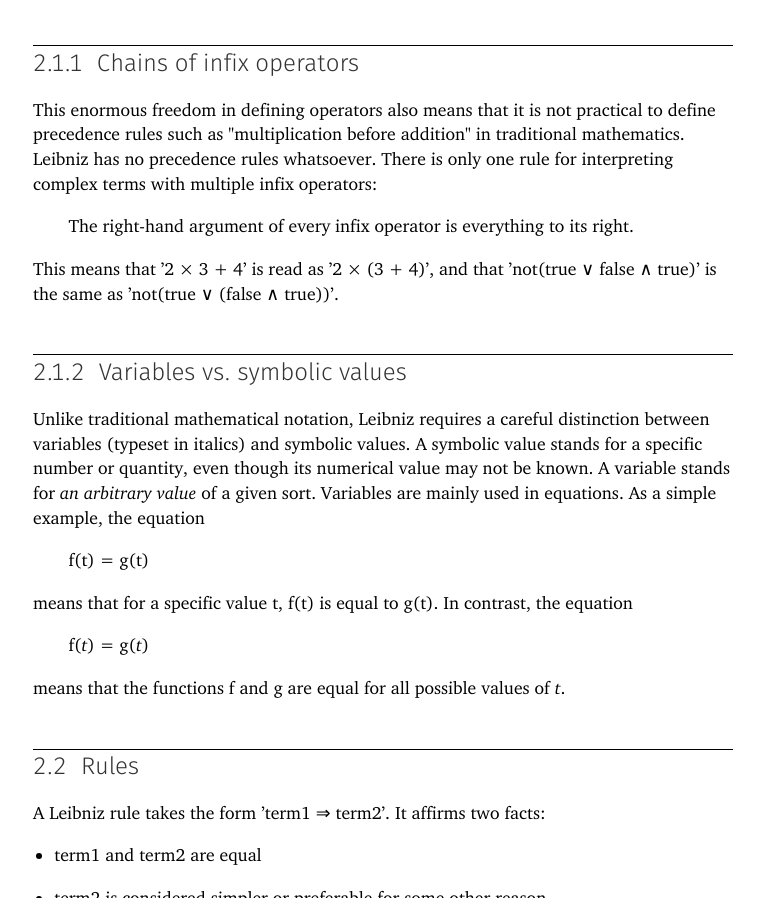
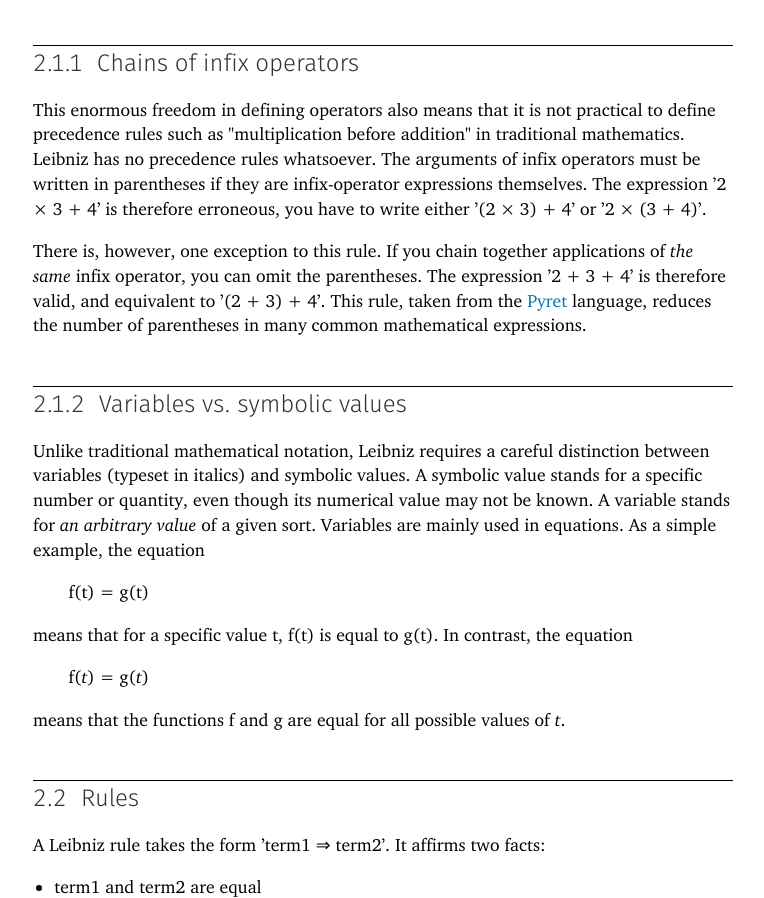
Before and after one commit to khinsen/leibniz, a plain HTML site: page docs/index.html in a window 1280 px wide. Shown: the part 3249-4147 px from the top of the page, without its empty margins (222-986 px from the left). Drawn offline with Linux system fonts and the light colour scheme.

Commit message:
Updated rendered manual

```diff
--- a/docs/index.html
+++ b/docs/index.html
@@ -4,8 +4,12 @@
 </div><div class="SIntrapara"><ul><li><p>Prefix operators: sin(t), &#8730;(2), f(<span style="font-style: italic">x</span>, <span style="font-style: italic">y</span>)</p></li><li><p>Infix operators: a + b, <span style="font-style: italic">x</span> &#247; 2</p></li><li><p>Three special operators: f[t], a<span style="vertical-align: sub; font-size: 80%">i</span>, <span style="font-style: italic">x</span><span style="vertical-align: super; font-size: 80%">2</span></p></li></ul></div></p><p>Each Leibniz term has a <span style="font-style: italic">sort</span> attached to it that characterizes the value represented by the term. For example, the sort of 2 is &#8469;, which is the sort of natural numbers. The sort of -5 is &#8484;nz, the sort of non-zero integers. Sorts can have subsorts, which can be interpreted much like subsets in set theory. For example, &#8484;nz is a subsort of &#8484;, the sort of integers. The sort &#8469; is also a subsort of &#8484;, since all natural numbers are also integers.</p><p><div class="SIntrapara">A term algebra defines which terms are admissible in a specific context and what their sorts are. The definition of a term algebra specifies
 </div><div class="SIntrapara"><ul><li><p>a set of sorts</p></li><li><p>a set of subset relations between the sorts</p></li><li><p>a set of symbolic values, each with an assigned sort</p></li><li><p>which numbers are allowed (integer numbers, rational numbers, floating-point numbers</p></li><li><p>a set of variables, each with an assigned sort</p></li><li><p>a set of operators with a specification of sorts for all arguments and the sort of the resulting term</p></li></ul></div></p><p><div class="SIntrapara">As a simple example, a Boolean algebra can be defined as follows:
 </div><div class="SIntrapara"><ul><li><p>the single sort &rsquo;boolean&rsquo;</p></li><li><p>the symbolic values &rsquo;true:boolean&rsquo; and &rsquo;false:boolean&rsquo;</p></li><li><p>the prefix operator &rsquo;not(boolean) : boolean&rsquo;</p></li><li><p>the infix operators &rsquo;boolean &#8743; boolean : boolean&rsquo; and &rsquo;boolean &#8744; boolean : boolean&rsquo;</p></li></ul></div><div class="SIntrapara">In this term algebra, &rsquo;true &#8743; not(false)&rsquo; and &rsquo;not(true &#8744; false &#8743; true)&rsquo; are valid terms, both of sort &rsquo;boolean&rsquo;, whereas &rsquo;true &#8743; 2&rsquo; is not (no numbers are allowed), nor is &rsquo;true + false&rsquo; (the operator + was not defined for boolean values).</div></p><p><div class="SIntrapara">Note that there is nothing special about + or &#8744; in Leibniz. Prefix and infix operators can be almost arbitrary symbols, and you can make up any number of them. Our Boolean algebra could just as well be defined as
-</div><div class="SIntrapara"><ul><li><p>the single sort &rsquo;B&rsquo;</p></li><li><p>the symbolic values &rsquo;T:B&rsquo; and &rsquo;F:B&rsquo;</p></li><li><p>the prefix operator &rsquo;!(B) : B&rsquo;</p></li><li><p>the infix operators &rsquo;B AND B : B&rsquo; and &rsquo;B OR B : B&rsquo;</p></li></ul></div><div class="SIntrapara">with valid terms looking like &rsquo;T AND !(F)&rsquo;. The choice of names is entirely up to the authors of a scientific text, although it certainly makes sense to respect long-standing conventions.</div></p><h5>2.1.1<tt>&nbsp;</tt><a name="(part._.Chains_of_infix_operators)"></a>Chains of infix operators</h5><p><div class="SIntrapara">This enormous freedom in defining operators also means that it is not practical to define precedence rules such as "multiplication before addition" in traditional mathematics. Leibniz has no precedence rules whatsoever. There is only one rule for interpreting complex terms with multiple infix operators:
-</div><div class="SIntrapara"><blockquote><p>The right-hand argument of every infix operator is everything to its right.</p></blockquote></div><div class="SIntrapara">This means that &rsquo;2 &#215; 3 + 4&rsquo; is read as &rsquo;2 &#215; (3 + 4)&rsquo;, and that &rsquo;not(true &#8744; false &#8743; true)&rsquo; is the same as &rsquo;not(true &#8744; (false &#8743; true))&rsquo;.</div></p><h5>2.1.2<tt>&nbsp;</tt><a name="(part._.Variables_vs__symbolic_values)"></a>Variables vs. symbolic values</h5><p><div class="SIntrapara">Unlike traditional mathematical notation, Leibniz requires a careful distinction between variables (typeset in italics) and symbolic values. A symbolic value stands for a specific number or quantity, even though its numerical value may not be known. A variable stands for <span style="font-style: italic">an arbitrary value</span> of a given sort. Variables are mainly used in equations. As a simple example, the equation
+</div><div class="SIntrapara"><ul><li><p>the single sort &rsquo;B&rsquo;</p></li><li><p>the symbolic values &rsquo;T:B&rsquo; and &rsquo;F:B&rsquo;</p></li><li><p>the prefix operator &rsquo;!(B) : B&rsquo;</p></li><li><p>the infix operators &rsquo;B AND B : B&rsquo; and &rsquo;B OR B : B&rsquo;</p></li></ul></div><div class="SIntrapara">with valid terms looking like &rsquo;T AND !(F)&rsquo;. The choice of names is entirely up to the authors of a scientific text, although it certainly makes sense to respect long-standing conventions.</div></p><h5>2.1.1<tt>&nbsp;</tt><a name="(part._.Chains_of_infix_operators)"></a>Chains of infix operators</h5><p>This enormous freedom in defining operators also means that it is not practical to define precedence rules such as "multiplication before addition" in traditional mathematics. Leibniz has no precedence rules whatsoever. The arguments of infix operators must be
+written in parentheses if they are infix-operator expressions themselves. The expression
+&rsquo;2 &#215; 3 + 4&rsquo; is therefore erroneous, you have to write either &rsquo;(2 &#215; 3) + 4&rsquo; or &rsquo;2 &#215; (3 + 4)&rsquo;.</p><p>There is, however, one exception to this rule. If you chain together applications of
+<span style="font-style: italic">the same</span> infix operator, you can omit the parentheses. The expression
+&rsquo;2 + 3 + 4&rsquo; is therefore valid, and equivalent to &rsquo;(2 + 3) + 4&rsquo;. This rule, taken
+from the <a href="http://papl.cs.brown.edu/2016/p4rs.html#%28part._.Infix_.Expressions%29">Pyret</a> language, reduces the number of parentheses in many common mathematical expressions.</p><h5>2.1.2<tt>&nbsp;</tt><a name="(part._.Variables_vs__symbolic_values)"></a>Variables vs. symbolic values</h5><p><div class="SIntrapara">Unlike traditional mathematical notation, Leibniz requires a careful distinction between variables (typeset in italics) and symbolic values. A symbolic value stands for a specific number or quantity, even though its numerical value may not be known. A variable stands for <span style="font-style: italic">an arbitrary value</span> of a given sort. Variables are mainly used in equations. As a simple example, the equation
 </div><div class="SIntrapara"><blockquote><p>f(t) = g(t)</p></blockquote></div><div class="SIntrapara">means that for a specific value t, f(t) is equal to g(t). In contrast, the equation
 </div><div class="SIntrapara"><blockquote><p>f(<span style="font-style: italic">t</span>) = g(<span style="font-style: italic">t</span>)</p></blockquote></div><div class="SIntrapara">means that the functions f and g are equal for all possible values of <span style="font-style: italic">t</span>.</div></p><h4>2.2<tt>&nbsp;</tt><a name="(part._.Rules)"></a>Rules</h4><p><div class="SIntrapara">A Leibniz rule takes the form &rsquo;term1 &#8658; term2&rsquo;. It affirms two facts:
 </div><div class="SIntrapara"><ul><li><p>term1 and term2 are equal</p></li><li><p>term2 is considered simpler or preferable for some other reason</p></li></ul></div><div class="SIntrapara">When you ask Leibniz to <span style="font-style: italic">reduce</span> a term, it applies all rules that are applicable,
```
